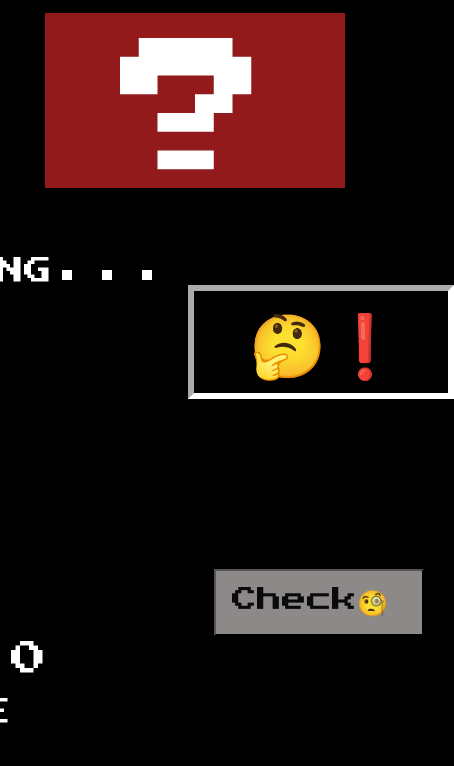
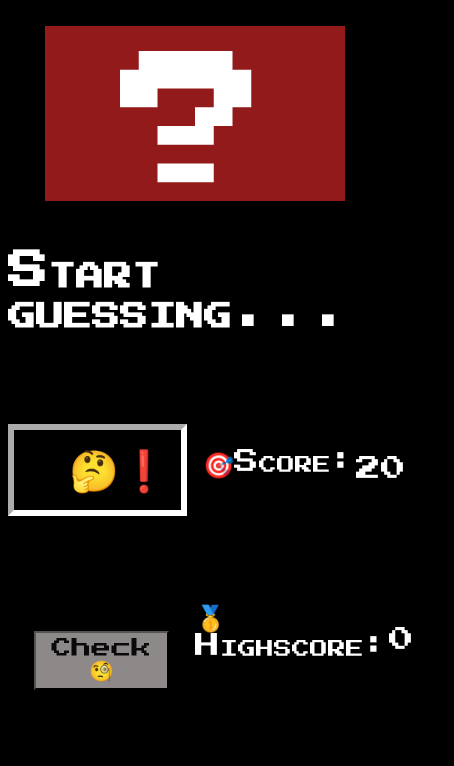
Before and after one commit to ADIB-AFSAR/e-cv, a plain HTML site: page GMN_prjct1/index.html in a window 390 px wide. Shown: the part 480-1246 px from the top of the page, 454 px wide, since content can reach past the window. Drawn offline with Linux system fonts and the light colour scheme.

Commit message:
Add files via upload

```diff
--- a/GMN_prjct1/index.html
+++ b/GMN_prjct1/index.html
@@ -14,12 +14,13 @@
         <button class="pAgain">Play Again</button>   <pr class="gBtwn">( Guess Between  1  and  20 )</pr>
         <h1 class="heading"> Guess My Number !</h1>
         <div class="sNumber">?</div>
+        <h2 class="remark">Start guessing...</h2>
     </header>
     <main>
-        <pr class="remark">Start guessing... </pr>
-        <section >
-         <input type="number" class="guessed" placeholder= 🤔❗><pr class="score"> 🎯Score : <span class="scoreNum">20</span></pr>
-         <button  class="check"> Check🧐  </button><pr class="hScore">🥇Highscore :<span class="hScoreNum">0</span></pr>
+
+        <section class="result">
+         <div><input type="number" class="guessed" placeholder= 🤔❗></div><div><pr class="score"> 🎯Score: <span class="scoreNum">20</span></pr></div>
+         <button  class="check"> Check🧐  </button><div><pr class="hScore">🥇Highscore:<span class="hScoreNum">0</span></pr></div>
 
 
 
--- a/GMN_prjct1/index.js
+++ b/GMN_prjct1/index.js
@@ -27,7 +27,7 @@ if(!guess){
     if(score > 1 ){
      score--;
      document.querySelector('.remark').textContent =
-     guess > sNumber ? "⬆️ high number":" ⬇️ low number"   ;
+     guess > sNumber ? " ⬇️try lower":"  ⬆️  try higher"   ;
      document.querySelector('.scoreNum').textContent =  score;
     }else{
      document.querySelector('.remark').textContent= " 🤯you lost";
--- a/GMN_prjct1/style.css
+++ b/GMN_prjct1/style.css
@@ -10,7 +10,7 @@ body{
     color: #0cad6a;
     display: flex;
     justify-content: center;
-    padding-top:  45px;
+    margin-top: 100px;
     font-size: 63px;
 }
 
@@ -38,10 +38,10 @@ body{
     color: white;
     font-variant: small-caps  ;
     font-size: 40px;
-    display: flex;
-    float: right;
-    margin-right: 210px;
-    margin-top: 17px;
+    display: absolute;
+    /* float: right; */
+    /* margin-right: 210px; */
+    margin-top: 50px;
 }
     /*{color: rgb(245, 245, 245);
     float: right;
@@ -66,7 +66,7 @@ body{
     background-color: rgb(0 0 0);
     display: flex;
     margin-top: 60px;
-    margin-left: 180px;
+    /* margin-left: 180px; */
     border-width: 6px;
     border-color: rgb(255, 255, 255);
     font-size: 62px;
@@ -83,7 +83,7 @@ body{
     display: flex;
     font-size: 25px;
     /* font-variant: small-caps ; */
-    margin-left: 206px;
+    /* margin-left: 206px; */
     cursor: pointer;
     margin-top: 60px;
     padding: 16px;
@@ -94,18 +94,18 @@ body{
     color: white;
     font-size: 37px;
     display: flex;
-     float: right;
-     margin-right: 355px;
+     /* float: right; */
+     /* margin-right: 355px; */
      margin-top: 50px;
      font-variant: small-caps  ;
     /*padding-right: 33px;*/
 }
 .scoreNum{
     color: white;
-    font-size: 30px;
-    display: flex;
-     float: right;
-     margin-right: 110px;
+    font-size: 25px;
+    /* display: flex; */
+     /* float: right; */
+     /* margin-right: 110px; */
      margin-top: 7px;
 }
 
@@ -113,9 +113,9 @@ body{
     color: white;
     font-variant: small-caps  ;
     display: flex;
-    float: right;
-    font-size: 40px;
-    margin-right: 300px;
+    /* float: right; */
+    font-size: 30px;
+    /* margin-right: 300px; */
     margin-top: 0px;
     padding-top: 0px;
     padding-bottom: 0px;}
@@ -127,10 +127,55 @@ body{
 .hScoreNum{
     color: white;
     font-variant: small-caps;
-    display: flex;
-    float: right;
-    font-size: 36px;
-    margin-right: 35px;
+    display: absolute;
+    /* float: right; */
+    font-size: 30px;
+    /* margin-right: 35px; */
     margin-top: 0px;
     padding-top: 5px;
 }
+.result{
+    display: grid;
+    grid-template-columns: 1.5fr 1fr;
+    grid-template-rows: 1.5fr 1fr;
+    justify-items: center;
+    align-items: center;
+}
+@media ( min-width:219px) and (max-width: 548px) {
+/* .heading{
+    display:block;
+} */
+/* .remark{
+    float: left;
+} */
+.result{
+    display: grid;
+    grid-template-columns: 1fr 1.5fr;
+    grid-template-rows: 1fr 1.5fr;
+    justify-items: center;
+    align-items: center;
+
+}
+.score , .scoreNum  , .hScoreNum{
+    font-size: 25px;
+}
+.hScoreNum{
+    margin-top: 20px;
+}
+.hScore{
+    font-size: 25px;
+}
+.guessed{
+    margin-top: 60px;
+    margin-left: 0;
+    margin-right: 8px;
+    font-size: 40px;
+    width: 110px;
+}
+.check{
+    width: 135px;
+    font-size: 20px;
+    margin-left: 0;
+    padding: 5px;
+}
+}
```
